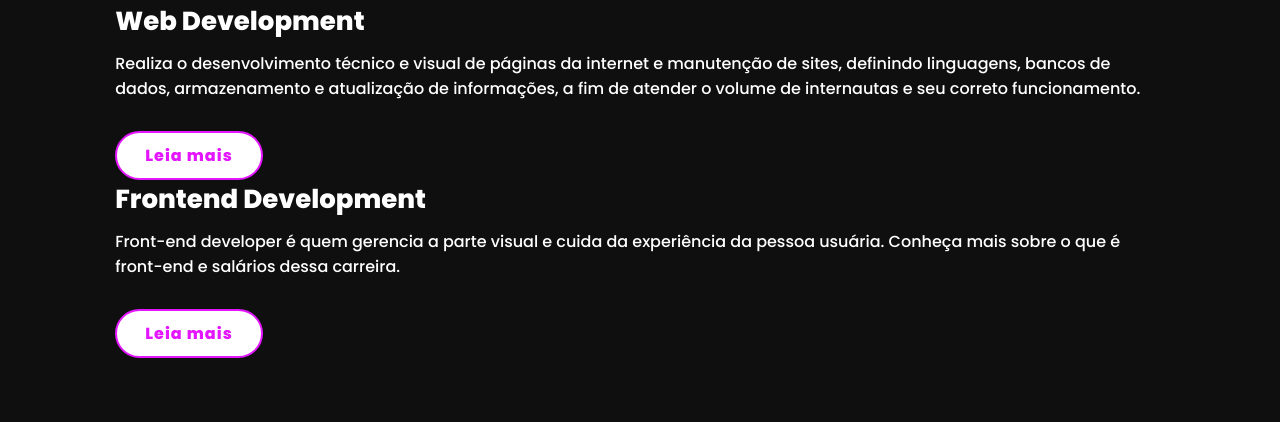
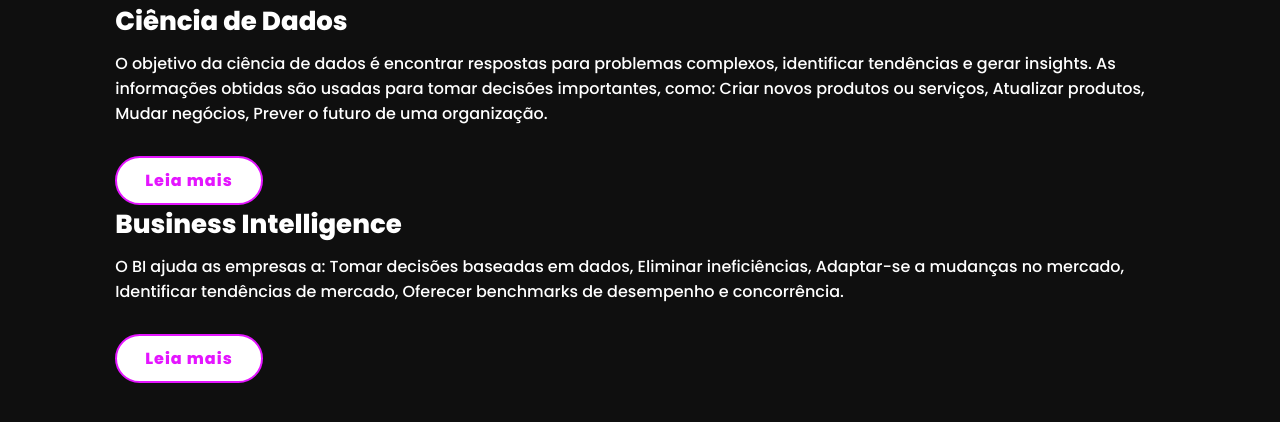
Before and after one commit to imcallednati/Ciencia-de-Dados-Ferramenta-Web-, a plain HTML site: page services.html in a window 1280 px wide. Shown: the part 218-640 px from the top of the page. Drawn offline with Linux system fonts and the light colour scheme.

Commit message:
services.html

```diff
--- a/services.html
+++ b/services.html
@@ -12,15 +12,15 @@
         <div class="service-container"></div>
             <div class="services-box">
                 <i class='bx bx-code'></i>
-                <h3>Web Development</h3>
-                <p>Realiza o desenvolvimento técnico e visual de páginas da internet e manutenção de sites, definindo linguagens, bancos de dados, armazenamento e atualização de informações, a fim de atender o volume de internautas e seu correto funcionamento.</p>
-                <a href="https://blog.lewagon.com/pt-br/career/web-development/" class="btn">Leia mais</a>
+                <h3>Ciência de Dados</h3>
+                <p>O objetivo da ciência de dados é encontrar respostas para problemas complexos, identificar tendências e gerar insights. As informações obtidas são usadas para tomar decisões importantes, como: Criar novos produtos ou serviços, Atualizar produtos, Mudar negócios, Prever o futuro de uma organização.</p>
+                <a href="https://www.ibm.com/br-pt/topics/data-science" class="btn">Leia mais</a>
             </div>
             <div class="services-box">
                 <i class='bx bx-code-curly' ></i>
-                <h3>Frontend Development</h3>
-                <p>Front-end developer é quem gerencia a parte visual e cuida da experiência da pessoa usuária. Conheça mais sobre o que é front-end e salários dessa carreira.</p>
-                <a href="https://blog.somostera.com/desenvolvimento-web/front-end-developer" class="btn">Leia mais</a>
+                <h3>Business Intelligence</h3>
+                <p>O BI ajuda as empresas a: Tomar decisões baseadas em dados, Eliminar ineficiências, Adaptar-se a mudanças no mercado, Identificar tendências de mercado, Oferecer benchmarks de desempenho e concorrência.</p>
+                <a href="https://www.tableau.com/pt-br/learn/articles/business-intelligence" class="btn">Leia mais</a>
             </div>
     </section>
 </body>
```
